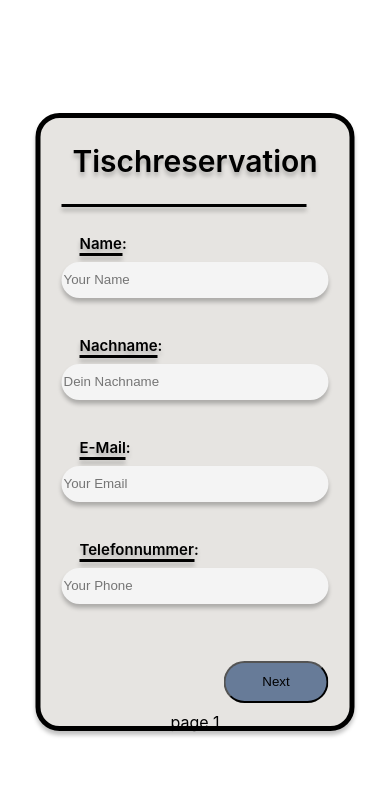
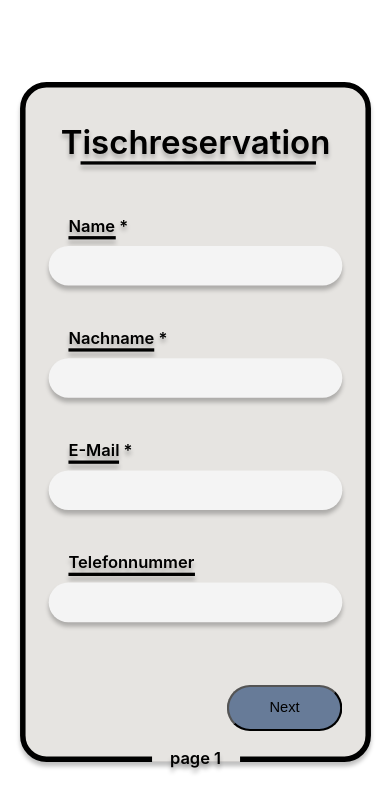
Before and after one commit to EricLuec/RestaurantFormular, a React (Create React App) app: page / in a window 390 px wide. Shown: the top 812 px of the page. Built offline with nearby package versions, Linux system fonts and the light colour scheme.

Commit message:
formular fertig

```diff
--- a/src/App.css
+++ b/src/App.css
@@ -1,3 +1,24 @@
+body {
+  width: 100%;
+  height: 100vh;
+  margin: 0;
+  display: flex;
+  justify-content: space-around;
+ }
+ p{
+  color: #000;
+  text-shadow: 0px 4px 4px rgba(0, 0, 0, 0.25);
+  font-size: 15px;
+  font-style: normal;
+  font-weight: 600;
+  line-height: normal; }
+ #screen{
+  width: 100%;
+  height: 100vh;
+  display: flex;
+  align-items: center;
+ }
+
 .App {
   text-align: center;
   justify-content: center;
@@ -12,15 +33,61 @@
   border-radius: 24px;
   border: 5px solid #000;
   box-shadow: 0px 4px 4px 0px rgba(0, 0, 0, 0.25);
-  position: absolute;
-  top: 50%;
-  left: 50%;
-  transform: translate(-50%, -50%);
   display: flex;
   justify-content: center;
+  align-items: center;
   background: #e6e4e1;
+  transform-origin: center center;
+  transform:scale(2);
 
-}
+ }
+
+ @media only screen and (max-width: 1024px) {
+  .Frame{
+    transform:scale(1.8);
+  }
+ }
+ @media only screen and (max-width: 820px) {
+  .Frame{
+    transform:scale(1.6);
+  }
+ }
+ @media only screen and (max-width: 768px) {
+  .Frame{
+    transform:scale(1.5);
+  }
+ }
+
+ @media only screen and (max-width: 430px) {
+  .Frame{
+    transform:scale(1.25);
+  }
+ }
+ @media only screen and (max-width: 414px) {
+  .Frame{
+    transform:scale(1.2);
+  }
+ }
+ @media only screen and (max-width: 390px) {
+  .Frame{
+    transform:scale(1.1);
+  }
+ }
+ @media only screen and (max-width: 375px) {
+  .Frame{
+    transform:scale(0.9);
+  }
+ }
+ @media only screen and (max-width: 280px) {
+  .Frame{
+    transform:scale(0.8);
+  }
+ }
+
+
+
+
+
 
 h1{
   display: flex;
@@ -32,7 +99,6 @@ h1{
   color: #000;
   text-align: center;
   text-shadow: 0px 4px 4px rgba(0, 0, 0, 0.25);
-  font-family: Inter;
   font-size: 30px;
   font-style: normal;
   font-weight: 600;
@@ -139,7 +205,6 @@ h1{
   flex-shrink: 0;
   color: #FFF;
   text-align: center;
-  font-family: Inter;
   font-size: 15px;
   font-style: normal;
   font-weight: 600;
@@ -155,12 +220,10 @@ h1{
   margin-left: 18px;
   color: #000;
   text-shadow: 0px 4px 4px rgba(0, 0, 0, 0.25);
-  font-family: Inter;
   font-size: 15px;
   font-style: normal;
   font-weight: 600;
   line-height: normal;
-  border-color: #D9D9D9;
 }
 .input-title-time{
   width: 100px;
@@ -169,7 +232,6 @@ h1{
   margin-left: 18px;
   color: #000;
   text-shadow: 0px 4px 4px rgba(0, 0, 0, 0.25);
-  font-family: Inter;
   font-size: 15px;
   font-style: normal;
   font-weight: 600;
@@ -220,12 +282,15 @@ h1{
   margin-bottom: 6px;
 }
 .underline-title {
-  width: 245px;
+  width: 214px;
   height: 3px;
   flex-shrink: 0;
   background: #000;
   box-shadow: 0px 4px 4px 0px rgba(0, 0, 0, 0.25);
   margin-bottom: 6px;
+  margin-left: 29px;
+
+
 }
 .underline-date {
   width: 46px;
@@ -234,7 +299,6 @@ h1{
   background: #000;
   box-shadow: 0px 4px 4px 0px rgba(0, 0, 0, 0.25);
   margin-bottom: 6px;
-
 }
 .underline-time {
   width: 46px;
@@ -265,7 +329,7 @@ h1{
 
 }
 .underline-anper {
-  width: 123px;
+  width: 140px;
   height: 3px;
   flex-shrink: 0;
   background: #000;
@@ -278,11 +342,11 @@ h2{
   color: #000;
   text-align: center;
   text-shadow: 0px 4px 4px rgba(0, 0, 0, 0.25);
-  font-family: Inter;
   font-size: 30px;
   font-style: normal;
   font-weight: 600;
   line-height: normal;
+
 }
 
 .title-tisch {
@@ -304,18 +368,24 @@ h2{
   display: flex;
   justify-content: center;
   width: 80px;
-  height: 5px;
+  height: 7px;
   flex-direction: column;
   align-items: center;
+  position: absolute;
+  top: 607px;
+  margin-top: -1px;
 }
 .subtract2{
   background: #e6e4e1;
   display: flex;
   justify-content: center;
   width: 80px;
-  height: 6px;
+  height: 7px;
   flex-direction: column;
   align-items: center;
+  position: absolute;
+  top: 607px;
+  margin-top: -1px;
 }
 
 .date-time {
--- a/src/App.jsx
+++ b/src/App.jsx
@@ -40,13 +40,14 @@ const renderSwitch = (param) => {
    switch (param) {
      case 1:
        return (
-         <>
+         <div>
          <div className='title-tisch'>
-          <h2>Tischreservation</h2>
-          <div className='underline-title'/>
+          <h2>Tischreservation
+          <div className='underline-title'/></h2>
+
         </div>
          <br />
-          <label className='input-title'>Name:</label>
+          <label className='input-title' required>Name *</label>
           <div className='underline-name'/>
           <div />
            <input
@@ -54,12 +55,11 @@ const renderSwitch = (param) => {
              name="name"
              value={formData.name}
              onChange={handleChange}
-             placeholder="Your Name"
              className='input'
            />
           <br />
 
-          <label className='input-title'>Nachname:</label>
+          <label className='input-title' required >Nachname *</label>
           <div className='underline-nachname'/>
           <div />
            <input
@@ -67,29 +67,26 @@ const renderSwitch = (param) => {
              name="nachname"
              value={formData.nachname}
              onChange={handleChange}
-             placeholder="Dein Nachname"
              className='input'
            />
            <br />
-           <label className='input-title'>E-Mail:</label>
+           <label className='input-title' required>E-Mail *</label>
            <div className='underline-email'/>
            <input
              type="email"
              name="email"
              value={formData.email}
              onChange={handleChange}
-             placeholder="Your Email"
              className='input'
            />
            <br />
-           <label className='input-title'>Telefonnummer: </label>
+           <label className='input-title'>Telefonnummer </label>
           <div className='underline-tele'/>
            <input
              type="text"
              name="phone"
              value={formData.phone}
              onChange={handleChange}
-             placeholder="Your Phone"
              className='input'
            />
            <br />
@@ -104,16 +101,16 @@ const renderSwitch = (param) => {
             </div>
            </div>
 
-         </>
+         </div>
        );
      case 2:
        return (
          <>
-          <h2>Tischreservation</h2>
-          <div className='underline-title'/>
+          <h2>Tischreservation
+          <div className='underline-title'/></h2>
 
           <br />
-          <label className='input-title'>Anzahl der Personen: </label>
+          <label className='input-title' required >Anzahl der Personen * </label>
           <div className='underline-anper'/>
 
            <input
@@ -121,15 +118,14 @@ const renderSwitch = (param) => {
              name="persons"
              value={formData.persons}
              onChange={handleChange}
-             placeholder="Number of Persons"
              className='input2'
            />
           <br />
           <div className='date-time'>
-            <label className='input-title' >Datum
+            <label className='input-title' required >Datum *
             <div className='underline-date'/>
             </label>
-            <label className='input-title-time'>Uhrzeit
+            <label className='input-title-time' required >Uhrzeit *
             <div className='underline-fix'>
               <div className='underline-time'/>
             </div>
@@ -152,7 +148,7 @@ const renderSwitch = (param) => {
               className='input-date-time'
             />
           </div>
-          <label className='input-title'>Mahlzeit: </label>
+          <label className='input-title' required >Mahlzeit *</label>
           <div className='underline-mahlzeit'/>
           <select
             type='selct'
@@ -167,13 +163,12 @@ const renderSwitch = (param) => {
           </select>
 
            <br />
-           <label className='input-title'> Persönliche nachricht:</label>
+           <label className='input-title'> Persönliche Nachricht </label>
            <div className='underline-message'/>
            <textarea
              name="message"
              value={formData.message}
              onChange={handleChange}
-             placeholder="Your Message"
              className='input-textarea'
            />
            <br />
@@ -199,11 +194,14 @@ const renderSwitch = (param) => {
 };
 
 return (
-  <div className='Frame'>
-    <form onSubmit={handleSubmit}>
-      {renderSwitch(currentStep)}
-    </form>
+  <div id='screen'>
+    <div className='Frame'>
+      <form onSubmit={handleSubmit}>
+        {renderSwitch(currentStep)}
+      </form>
+    </div>
   </div>
+
 );
 };
 
```
